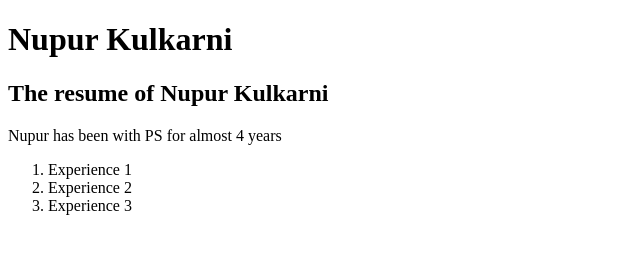
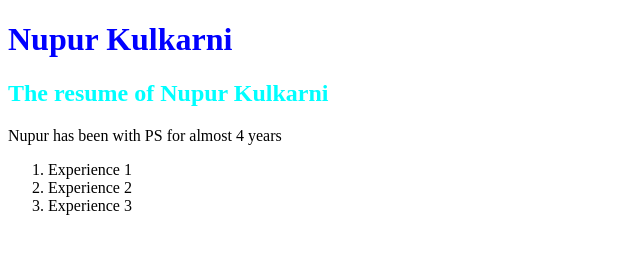
Before and after one commit to nupurkulkarni27/nupurkulkarni27.github.io, a plain HTML site: page index.html in a window 1280 px wide. Shown: the whole page, without its empty margins (0-640 px from the left). Drawn offline with Linux system fonts and the light colour scheme.

Commit message:
styles added

```diff
--- a/index.html
+++ b/index.html
@@ -1,5 +1,4 @@
 <!doctype html>
-<!-- Fill In Your Website Language -->
 <html class="no-js" lang="en">
 
 <head>
@@ -24,8 +23,8 @@
 
 <body>
 
-  <h1>Nupur Kulkarni</h1>
-  <h2> The resume of Nupur Kulkarni</h2>
+  <h1 id = "id1">Nupur Kulkarni</h1>
+  <h2 class = "Header2"> The resume of Nupur Kulkarni</h2>
   <p> Nupur has been with PS for almost 4 years </p>
   <ol>
     <li> Experience 1</li>
--- a/styles.css
+++ b/styles.css
@@ -0,0 +1,6 @@
+#id1 {
+    color:blue;
+}
+.Header2{
+    color:aqua
+}
```
